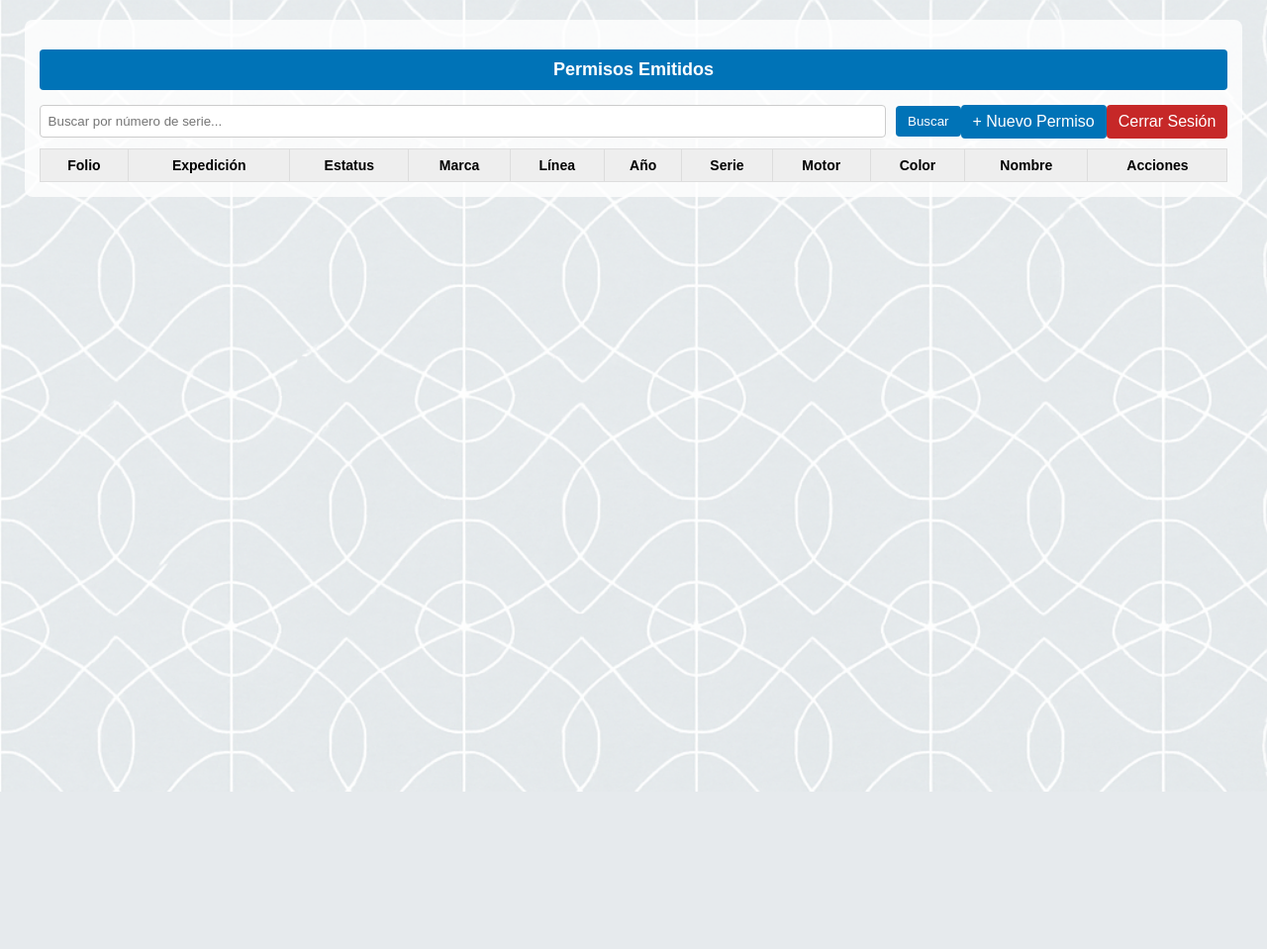
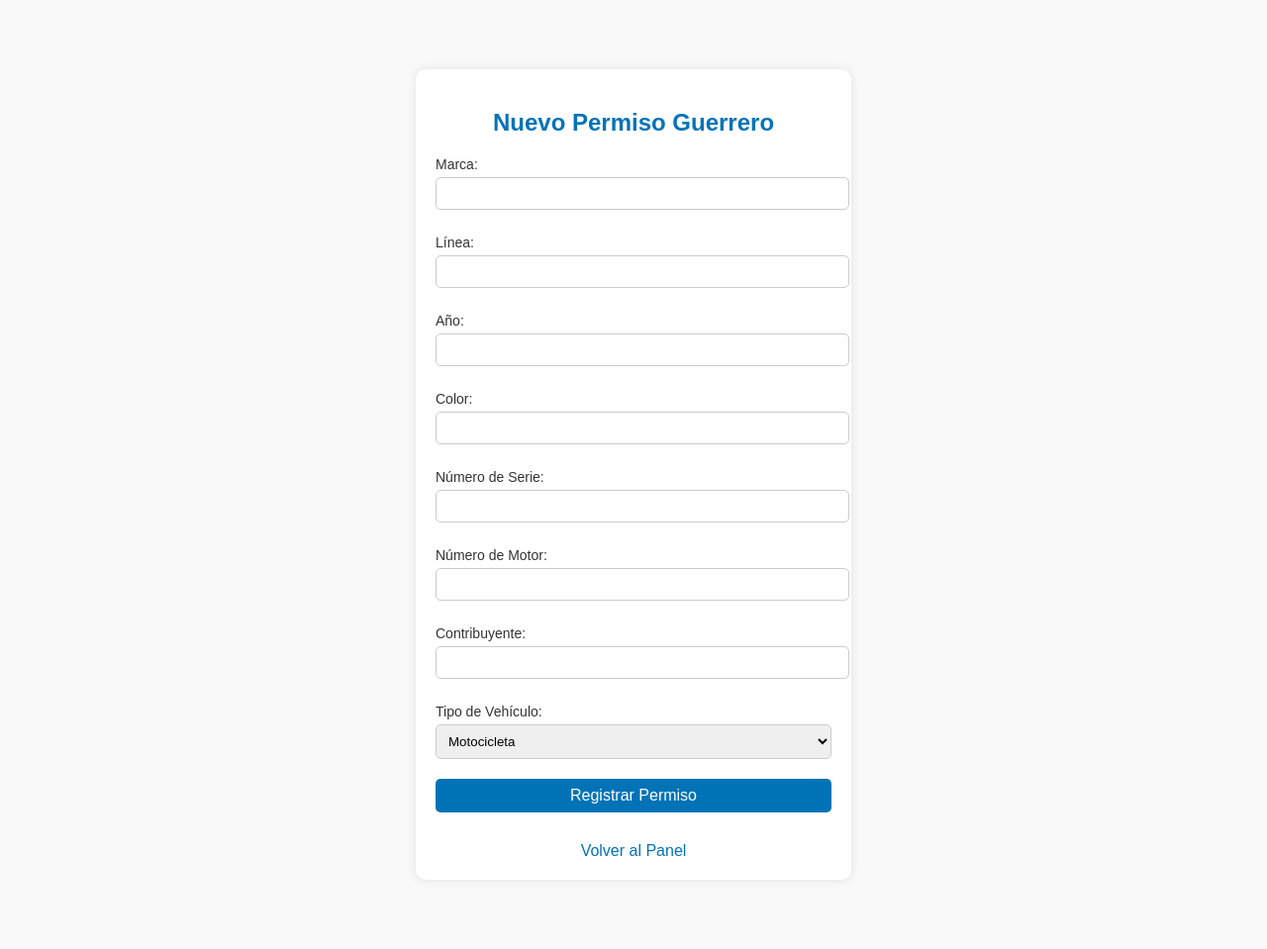
Before and after one commit to Gsr1989/Guerrero, a Flask app: page /panel_guerrero in a window 1280 px wide. Shown: the whole page at 99% size. Before the commit the page ends 800 px from the top, so only its background shows below. Run offline with Flask 3, Linux system fonts and the light colour scheme; the visitor is signed in with stand-in values (Sample User, id 1); lists and menus that the app fills with data are empty.

Commit message:
Update panel_guerrero.html

```diff
--- a/templates/panel_guerrero.html
+++ b/templates/panel_guerrero.html
@@ -2,181 +2,93 @@
 <html lang="es">
 <head>
     <meta charset="UTF-8">
-    <title>Permisos Emitidos</title>
+    <title>Registrar Permiso - Guerrero</title>
     <meta name="viewport" content="width=device-width, initial-scale=1">
     <style>
         body {
-            background-image: url("{{ url_for('static', filename='css/img/fondo_grecas.png') }}");
-            background-size: cover;
+            background-color: #f9f9f9;
             font-family: Arial, sans-serif;
+            margin: 0;
+            padding: 20px;
         }
-
-        .panel {
-            max-width: 95%;
-            margin: 20px auto;
-            background-color: #ffffffcc;
-            border-radius: 8px;
-            padding: 15px;
+        .form-container {
+            max-width: 400px;
+            background: #fff;
+            padding: 20px;
+            margin: 50px auto;
+            border-radius: 10px;
+            box-shadow: 0 0 10px rgba(0,0,0,0.1);
         }
-
         h2 {
             text-align: center;
+            color: #0073b7;
+        }
+        label {
+            display: block;
+            margin-top: 10px;
+            color: #333;
+            font-size: 14px;
+        }
+        input, select, button {
+            width: 100%;
+            padding: 8px;
+            margin-top: 5px;
+            margin-bottom: 15px;
+            border: 1px solid #ccc;
+            border-radius: 5px;
+        }
+        button {
             background-color: #0073b7;
             color: white;
-            padding: 10px;
-            border-radius: 4px;
-            font-size: 18px;
+            font-size: 16px;
+            border: none;
         }
-
-        .barra {
-            display: flex;
-            flex-wrap: wrap;
-            justify-content: space-between;
-            align-items: center;
-            margin-bottom: 10px;
+        button:hover {
+            background-color: #005fa3;
         }
-
-        .barra input[type="text"] {
-            flex-grow: 1;
-            padding: 8px;
-            margin-right: 10px;
-            border-radius: 4px;
-            border: 1px solid #ccc;
-        }
-
-        .barra button, .barra a {
-            padding: 8px 12px;
-            background-color: #0073b7;
-            color: white;
-            border: none;
-            border-radius: 4px;
+        a {
+            display: block;
+            text-align: center;
+            margin-top: 15px;
+            color: #0073b7;
             text-decoration: none;
-        }
-
-        .barra .cerrar {
-            background-color: #c62828;
-        }
-
-        table {
-            width: 100%;
-            border-collapse: collapse;
-            font-size: 14px;
-        }
-
-        th, td {
-            padding: 8px;
-            border: 1px solid #ddd;
-            text-align: center;
-        }
-
-        th {
-            background-color: #eeeeee;
-        }
-
-        .vigente { color: green; }
-        .vencido { color: red; }
-
-        .acciones a {
-            display: inline-block;
-            margin: 2px;
-            padding: 4px 8px;
-            background-color: #0073b7;
-            color: white;
-            border-radius: 4px;
-            text-decoration: none;
-            font-size: 13px;
-        }
-
-        @media screen and (max-width: 768px) {
-            table, thead, tbody, th, td, tr {
-                display: block;
-            }
-
-            thead tr {
-                display: none;
-            }
-
-            td {
-                position: relative;
-                padding-left: 50%;
-                border: none;
-                border-bottom: 1px solid #ccc;
-            }
-
-            td:before {
-                position: absolute;
-                top: 8px;
-                left: 8px;
-                width: 45%;
-                padding-right: 10px;
-                white-space: nowrap;
-                font-weight: bold;
-            }
-
-            td:nth-of-type(1):before { content: "Folio"; }
-            td:nth-of-type(2):before { content: "Expedición"; }
-            td:nth-of-type(3):before { content: "Estatus"; }
-            td:nth-of-type(4):before { content: "Marca"; }
-            td:nth-of-type(5):before { content: "Línea"; }
-            td:nth-of-type(6):before { content: "Año"; }
-            td:nth-of-type(7):before { content: "Serie"; }
-            td:nth-of-type(8):before { content: "Motor"; }
-            td:nth-of-type(9):before { content: "Color"; }
-            td:nth-of-type(10):before { content: "Nombre"; }
-            td:nth-of-type(11):before { content: "Acciones"; }
         }
     </style>
 </head>
 <body>
-    <div class="panel">
-        <h2>Permisos Emitidos</h2>
+    <div class="form-container">
+        <h2>Nuevo Permiso Guerrero</h2>
+        <form method="POST" action="{{ url_for('registrar_guerrero') }}">
+            <label for="marca">Marca:</label>
+            <input type="text" id="marca" name="marca" required>
 
-        <form class="barra" method="GET" action="/panel_guerrero">
-            <input type="text" name="busqueda" placeholder="Buscar por número de serie..." value="{{ request.args.get('busqueda', '') }}">
-            <button type="submit">Buscar</button>
-            <a href="/registrar_guerrero">+ Nuevo Permiso</a>
-            <a href="/cerrar_sesion" class="cerrar">Cerrar Sesión</a>
+            <label for="linea">Línea:</label>
+            <input type="text" id="linea" name="linea" required>
+
+            <label for="anio">Año:</label>
+            <input type="text" id="anio" name="anio" required>
+
+            <label for="color">Color:</label>
+            <input type="text" id="color" name="color" required>
+
+            <label for="serie">Número de Serie:</label>
+            <input type="text" id="serie" name="serie" required>
+
+            <label for="motor">Número de Motor:</label>
+            <input type="text" id="motor" name="motor" required>
+
+            <label for="contribuyente">Contribuyente:</label>
+            <input type="text" id="contribuyente" name="contribuyente" required>
+
+            <label for="tipo_vehiculo">Tipo de Vehículo:</label>
+            <select id="tipo_vehiculo" name="tipo_vehiculo" required>
+                <option value="Motocicleta">Motocicleta</option>
+                <option value="Automóvil">Automóvil</option>
+            </select>
+
+            <button type="submit">Registrar Permiso</button>
         </form>
-
-        <table>
-            <thead>
-                <tr>
-                    <th>Folio</th>
-                    <th>Expedición</th>
-                    <th>Estatus</th>
-                    <th>Marca</th>
-                    <th>Línea</th>
-                    <th>Año</th>
-                    <th>Serie</th>
-                    <th>Motor</th>
-                    <th>Color</th>
-                    <th>Nombre</th>
-                    <th>Acciones</th>
-                </tr>
-            </thead>
-            <tbody>
-                {% for permiso in permisos %}
-                <tr>
-                    <td style="color:red;">{{ permiso.folio }}</td>
-                    <td>{{ permiso.fecha_expedicion }}</td>
-                    <td class="{{ 'vigente' if permiso.estatus == 'VIGENTE' else 'vencido' }}">{{ permiso.estatus }}</td>
-                    <td>{{ permiso.marca }}</td>
-                    <td>{{ permiso.linea }}</td>
-                    <td>{{ permiso.anio }}</td>
-                    <td>{{ permiso.serie }}</td>
-                    <td>{{ permiso.motor }}</td>
-                    <td>{{ permiso.color }}</td>
-                    <td>{{ permiso.contribuyente }}</td>
-                    <td class="acciones">
-                        <a href="/verificar_folio/{{ permiso.folio }}">Ver</a>
-                        <a href="/editar_guerrero/{{ permiso.folio }}">Editar</a>
-                        <a href="/eliminar_guerrero/{{ permiso.folio }}">Eliminar</a>
-                        <a href="/generar_pdf_guerrero/{{ permiso.folio }}">PDF</a>
-                    </td>
-                </tr>
-                {% endfor %}
-            </tbody>
-        </table>
+        <a href="{{ url_for('panel_guerrero') }}">Volver al Panel</a>
     </div>
 </body>
 </html>
```
